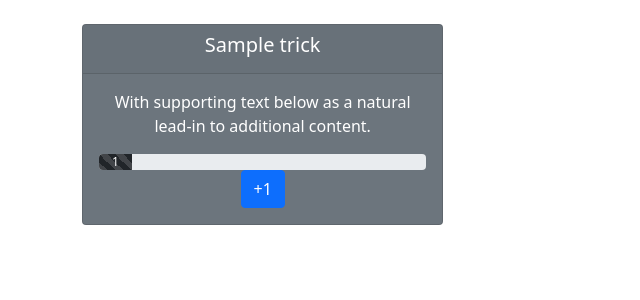
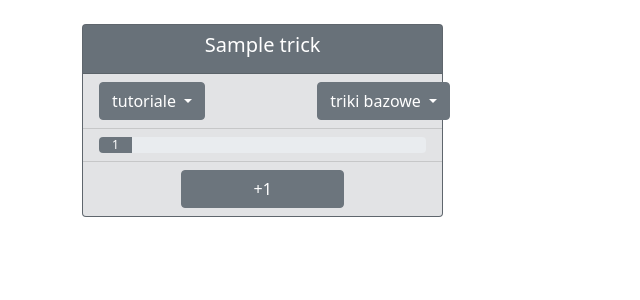
Before and after one commit to g0sie/kendama-progress-tracker, a Django app: page /tricks/ in a window 1280 px wide. Shown: the part 73-373 px from the top of the page, without its empty margins (0-640 px from the left). Run offline with Django 4.2, Linux system fonts and the light colour scheme; a user stored in the database is signed in; tables that the repository leaves empty hold one stand-in row (values such as "Sample post").

Commit message:
improve style of tricks

```diff
--- a/tricks/models.py
+++ b/tricks/models.py
@@ -41,7 +41,7 @@ class UserTrick(models.Model):
     class Rank(models.IntegerChoices):
         cobblestone = 1     # default
         coal = 2            # 10 times landed
-        silver = 3          # 25 times landed
+        iron = 3            # 25 times landed
         redstone = 4        # 50 times landed
         gold = 5            # 100 times landed
         diamond = 6         # passed
--- a/tricks/templates/tricks/user_tricks.html
+++ b/tricks/templates/tricks/user_tricks.html
@@ -4,21 +4,54 @@
 {% block body %}
     <div class="row row-cols-1 row-cols-md-3 g-3">
     {% for user_trick in user_trick_pairs %}
-        <div class="col">
+        <div class="col-6">
         <div class="card {% card_color user_trick.rank %} h-100 text-center">
           <div class="card-header">
               <h5>{{ user_trick.trick.name }}</h5>
           </div>
-          <div class="card-body">
-              <p class="card-text">With supporting text below as a natural lead-in to additional content.</p>
-              {% if user_trick.rank <= 4 %}
+          <ul class="list-group list-group-flush">
+            <li class="list-group-item {% list_color user_trick.rank %}">
+                <div class="d-grid gap-2 d-md-flex justify-content-md-between">
+                  <div class="col-3">
+                    <div class="dropdown">
+                      <button class="btn {% button_color user_trick.rank %} dropdown-toggle" type="button" id="dropdownMenuButton1" data-bs-toggle="dropdown" aria-expanded="false">
+                        tutoriale
+                      </button>
+                      <ul class="dropdown-menu" aria-labelledby="dropdownMenuButton1">
+                        <li><a class="dropdown-item" href="#">Action</a></li>
+                        <li><a class="dropdown-item" href="#">Another action</a></li>
+                        <li><a class="dropdown-item" href="#">Something else here</a></li>
+                      </ul>
+                    </div>
+                  </div>
+                  <div class="col-4">
+                    <div class="dropdown">
+                      <button class="btn {% button_color user_trick.rank %} dropdown-toggle" type="button" id="dropdownMenuButton1" data-bs-toggle="dropdown" aria-expanded="false">
+                        triki bazowe
+                      </button>
+                      <ul class="dropdown-menu" aria-labelledby="dropdownMenuButton1">
+                        <li><a class="dropdown-item" href="#">Action</a></li>
+                        <li><a class="dropdown-item" href="#">Another action</a></li>
+                        <li><a class="dropdown-item" href="#">Something else here</a></li>
+                      </ul>
+                    </div>
+                  </div>
+                </div>
+            </li>
+            {% if user_trick.rank <= 4 %}
+              <li class="list-group-item {% list_color user_trick.rank %}">
                 {% progress_bar user_trick.rank user_trick.land_count %}
-                  <form action="{% url 'tricks:user_tricks' %}" method="post">
+              </li>
+              <li class="list-group-item {% list_color user_trick.rank %}">
+                <form action="{% url 'tricks:user_tricks' %}" method="post">
                     {% csrf_token %}
-                    {% button user_trick.rank user_trick.land_count user_trick.id %}
-                  </form>
-              {% endif %}
-          </div>
+                      <div class="d-grid gap-2 col-6 mx-auto">
+                        {% button user_trick.rank user_trick.land_count user_trick.id %}
+                      </div>
+                </form>
+              </li>
+            {% endif %}
+          </ul>
         </div>
         </div>
     {% endfor %}
--- a/tricks/templatetags/tricks_extras.py
+++ b/tricks/templatetags/tricks_extras.py
@@ -18,13 +18,30 @@ def card_color(rank: int) -> str:
     return colors[rank]
 
 
-def progress_color(rank: int) -> str:
-    """returns bg color for progress bar"""
+@register.simple_tag
+def button_color(rank: int) -> str:
+    """returns color for button"""
     colors = {
-        1: "progress-bar-striped bg-dark text-white",
-        2: "progress-bar-striped bg-secondary text-white",
-        3: "progress-bar-striped bg-secondary text-white",
-        4: "progress-bar-striped bg-secondary text-white",
+        1: "btn-secondary",
+        2: "btn-dark",
+        3: "btn-light",
+        4: "btn-danger",
+        5: "btn-warning text-dark",
+        6: "btn-info text-dark",
+    }
+    return colors[rank]
+
+
+@register.simple_tag
+def list_color(rank: int) -> str:
+    """returns color for card body"""
+    colors = {
+        1: "list-group-item-secondary",
+        2: "list-group-item-dark",
+        3: "list-group-item-light",
+        4: "list-group-item-danger",
+        5: "list-group-item-warning",
+        6: "list-group-item-info",
     }
     return colors[rank]
 
@@ -41,7 +58,7 @@ def progress_bar(rank: int, land_count: int):
     land_count = min(land_count, max_value[rank])
     percentage = land_count / max_value[rank] * 100
     html_str = '<div class="progress">'
-    html_str += f'<div class="progress-bar {progress_color(rank)}" role="progressbar" '
+    html_str += f'<div class="progress-bar {card_color(rank)}" role="progressbar" '
     html_str += f'aria-valuenow="{land_count}" style="width: {percentage}%" '
     html_str += f'aria-valuemin="0" aria-valuemax="{max_value[rank]}">'
     html_str += f'{land_count}</div>'
@@ -59,7 +76,7 @@ def button(rank: int, land_count: int, id: int):
         4: 100,
     }
     if land_count < max_value[rank]:
-        html_button = f'<button type="submit" name="land_{id}" class="btn btn-primary">+1</a>'
+        html_button = f'<button type="submit" name="land_{id}" class="btn {button_color(rank)}">+1</a>'
     else:
-        html_button = f'<button type="submit" name="rankup_{id}" class="btn btn-primary">rank up</a>'
+        html_button = f'<button type="submit" name="rankup_{id}" class="btn {button_color(rank)}">rank up</a>'
     return format_html(html_button)
```
